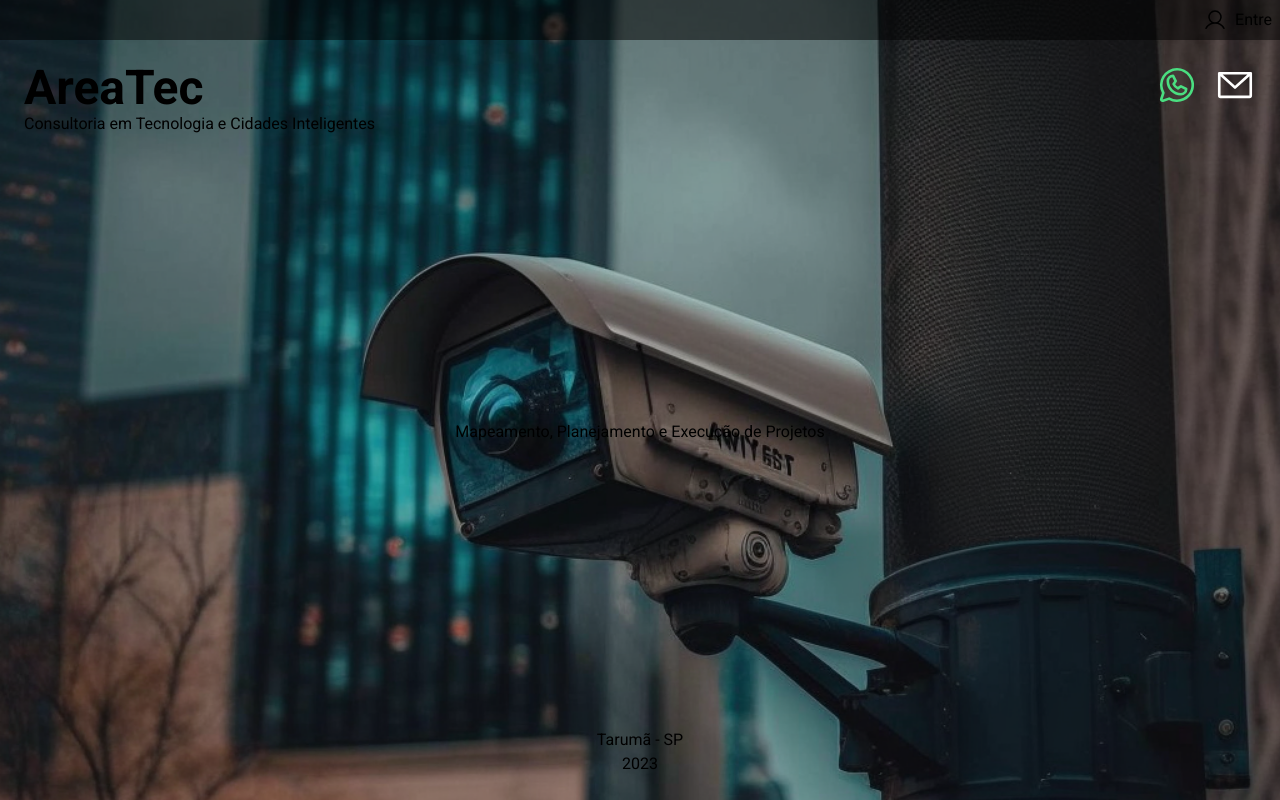
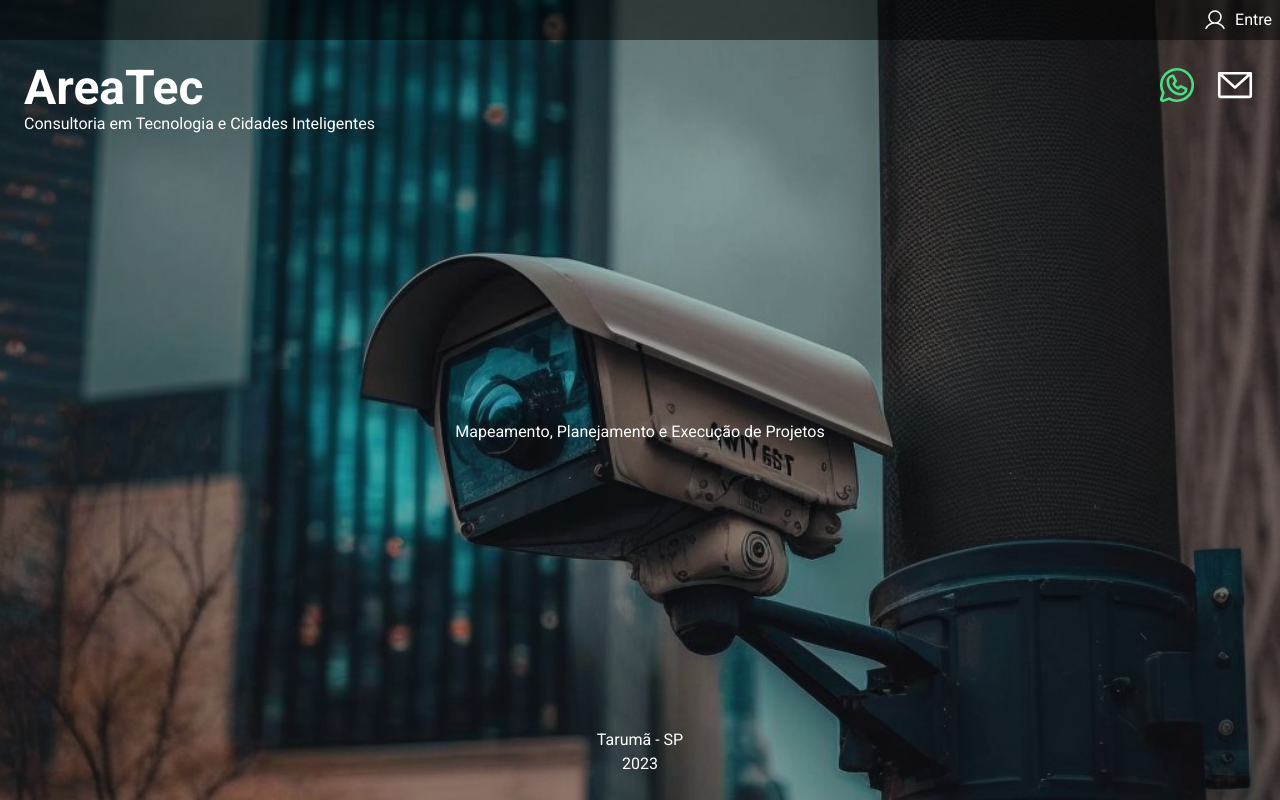
Before and after one commit to raszanin/areatec, a Next.js app: page / in a window 1280 px wide. Built offline with nearby package versions, Linux system fonts and the light colour scheme.

Commit message:
install shadcn-ui

```diff
--- a/package.json
+++ b/package.json
@@ -10,17 +10,22 @@
   },
   "dependencies": {
     "@phosphor-icons/react": "^2.0.13",
+    "@radix-ui/react-icons": "^1.3.0",
     "@types/node": "20.6.2",
     "@types/react": "18.2.22",
     "@types/react-dom": "18.2.7",
     "autoprefixer": "10.4.15",
+    "class-variance-authority": "^0.7.0",
+    "clsx": "^2.0.0",
     "eslint": "8.49.0",
     "eslint-config-next": "13.5.1",
     "next": "13.5.1",
     "postcss": "8.4.30",
     "react": "18.2.0",
     "react-dom": "18.2.0",
+    "tailwind-merge": "^1.14.0",
     "tailwindcss": "3.3.3",
+    "tailwindcss-animate": "^1.0.7",
     "typescript": "5.2.2"
   }
 }
--- a/src/app/globals.css
+++ b/src/app/globals.css
@@ -2,27 +2,80 @@
 @tailwind components;
 @tailwind utilities;
 
-:root {
-  --foreground-rgb: 0, 0, 0;
-  --background-start-rgb: 214, 219, 220;
-  --background-end-rgb: 255, 255, 255;
+@layer base {
+  :root {
+    --background: 0 0% 100%;
+    --foreground: 20 14.3% 4.1%;
+
+    --card: 0 0% 100%;
+    --card-foreground: 20 14.3% 4.1%;
+
+    --popover: 0 0% 100%;
+    --popover-foreground: 20 14.3% 4.1%;
+
+    --primary: 24 9.8% 10%;
+    --primary-foreground: 60 9.1% 97.8%;
+
+    --secondary: 60 4.8% 95.9%;
+    --secondary-foreground: 24 9.8% 10%;
+
+    --muted: 60 4.8% 95.9%;
+    --muted-foreground: 25 5.3% 44.7%;
+
+    --accent: 60 4.8% 95.9%;
+    --accent-foreground: 24 9.8% 10%;
+
+    --destructive: 0 84.2% 60.2%;
+    --destructive-foreground: 60 9.1% 97.8%;
+
+    --border: 20 5.9% 90%;
+    --input: 20 5.9% 90%;
+    --ring: 20 14.3% 4.1%;
+
+    --radius: 0.5rem;
+  }
+
+  .dark {
+    --background: 20 14.3% 4.1%;
+    --foreground: 60 9.1% 97.8%;
+
+    --card: 20 14.3% 4.1%;
+    --card-foreground: 60 9.1% 97.8%;
+
+    --popover: 20 14.3% 4.1%;
+    --popover-foreground: 60 9.1% 97.8%;
+
+    --primary: 60 9.1% 97.8%;
+    --primary-foreground: 24 9.8% 10%;
+
+    --secondary: 12 6.5% 15.1%;
+    --secondary-foreground: 60 9.1% 97.8%;
+
+    --muted: 12 6.5% 15.1%;
+    --muted-foreground: 24 5.4% 63.9%;
+
+    --accent: 12 6.5% 15.1%;
+    --accent-foreground: 60 9.1% 97.8%;
+
+    --destructive: 0 62.8% 30.6%;
+    --destructive-foreground: 60 9.1% 97.8%;
+
+    --border: 12 6.5% 15.1%;
+    --input: 12 6.5% 15.1%;
+    --ring: 24 5.7% 82.9%;
+  }
 }
 
-@media (prefers-color-scheme: dark) {
-  :root {
-    --foreground-rgb: 255, 255, 255;
-    --background-start-rgb: 0, 0, 0;
-    --background-end-rgb: 0, 0, 0;
+@layer base {
+  * {
+    @apply border-border;
+  }
+  body {
+    @apply bg-background text-foreground;
   }
 }
 
 body {
-  color: rgb(var(--foreground-rgb));
-  background: linear-gradient(
-      to bottom,
-      transparent,
-      rgb(var(--background-end-rgb))
-    )
-    rgb(var(--background-start-rgb));
-    height: 100vh;
+  height: 100vh;
+  color: #fff;
 }
--- /dev/null
+++ b/src/lib/utils.ts
@@ -0,0 +1,6 @@
+import { type ClassValue, clsx } from "clsx"
+import { twMerge } from "tailwind-merge"
+
+export function cn(...inputs: ClassValue[]) {
+  return twMerge(clsx(inputs))
+}
--- a/tailwind.config.ts
+++ b/tailwind.config.ts
@@ -1,18 +1,82 @@
 import type { Config } from 'tailwindcss'
 
 const config: Config = {
+  darkMode: ["class"],
   content: [
-    './src/pages/**/*.{js,ts,jsx,tsx,mdx}',
-    './src/components/**/*.{js,ts,jsx,tsx,mdx}',
-    './src/app/**/*.{js,ts,jsx,tsx,mdx}',
+    './pages/**/*.{ts,tsx}',
+    './components/**/*.{ts,tsx}',
+    './app/**/*.{ts,tsx}',
+    './src/**/*.{ts,tsx}',
   ],
   theme: {
+    container: {
+      center: true,
+      padding: "2rem",
+      screens: {
+        "2xl": "1400px",
+      },
+    },
     extend: {
       backgroundImage: {
         'camera': "url('/background1.png')",
       },
+      colors: {
+        border: "hsl(var(--border))",
+        input: "hsl(var(--input))",
+        ring: "hsl(var(--ring))",
+        background: "hsl(var(--background))",
+        foreground: "hsl(var(--foreground))",
+        primary: {
+          DEFAULT: "hsl(var(--primary))",
+          foreground: "hsl(var(--primary-foreground))",
+        },
+        secondary: {
+          DEFAULT: "hsl(var(--secondary))",
+          foreground: "hsl(var(--secondary-foreground))",
+        },
+        destructive: {
+          DEFAULT: "hsl(var(--destructive))",
+          foreground: "hsl(var(--destructive-foreground))",
+        },
+        muted: {
+          DEFAULT: "hsl(var(--muted))",
+          foreground: "hsl(var(--muted-foreground))",
+        },
+        accent: {
+          DEFAULT: "hsl(var(--accent))",
+          foreground: "hsl(var(--accent-foreground))",
+        },
+        popover: {
+          DEFAULT: "hsl(var(--popover))",
+          foreground: "hsl(var(--popover-foreground))",
+        },
+        card: {
+          DEFAULT: "hsl(var(--card))",
+          foreground: "hsl(var(--card-foreground))",
+        },
+      },
+      borderRadius: {
+        lg: "var(--radius)",
+        md: "calc(var(--radius) - 2px)",
+        sm: "calc(var(--radius) - 4px)",
+      },
+      keyframes: {
+        "accordion-down": {
+          from: { height: "0" },
+          to: { height: "var(--radix-accordion-content-height)" },
+        },
+        "accordion-up": {
+          from: { height: "var(--radix-accordion-content-height)" },
+          to: { height: "0" },
+        },
+      },
+      animation: {
+        "accordion-down": "accordion-down 0.2s ease-out",
+        "accordion-up": "accordion-up 0.2s ease-out",
+      },
     },
   },
-  plugins: [],
+  plugins: [require("tailwindcss-animate")],
+
 }
 export default config
```
Also changed, not shown: components.json (added), 1 other file (tests, documents, lock files or other folders).
